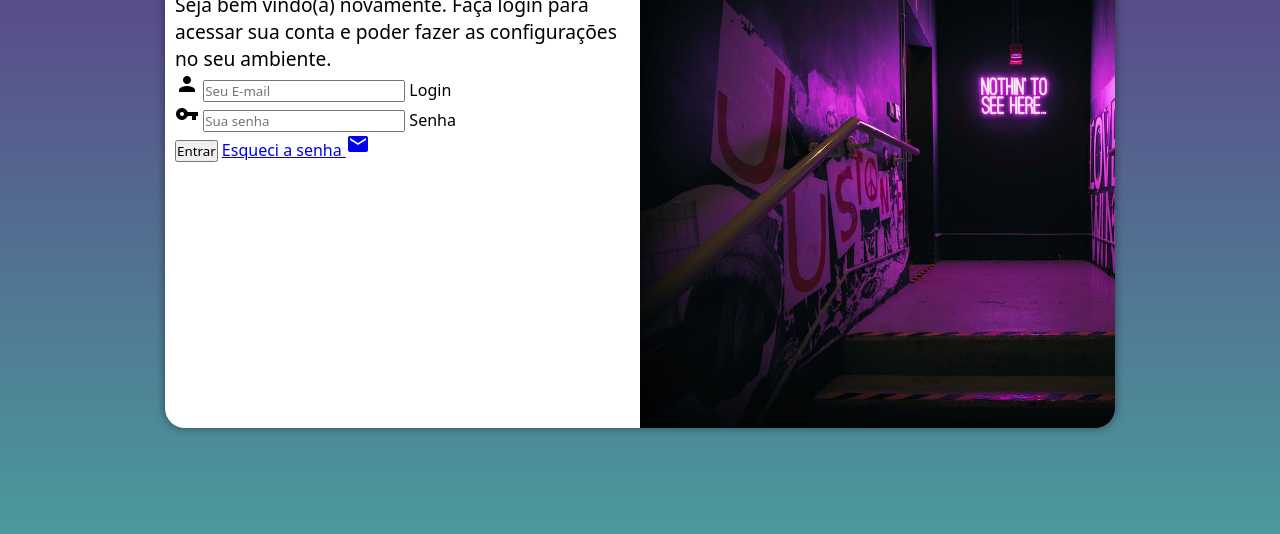
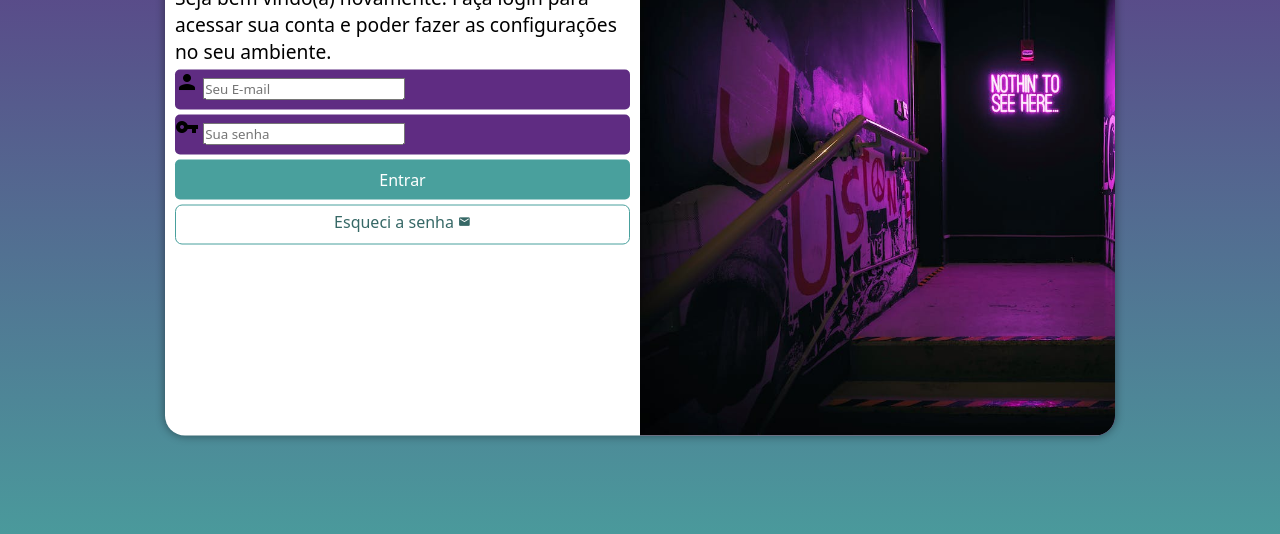
Before and after one commit to Bohzin/projeto-login, a plain HTML site: page index.html in a window 1280 px wide. Shown: the part 222-756 px from the top of the page. Drawn offline with Linux system fonts and the light colour scheme.

Commit message:
css do login

```diff
--- a/estilos/style.css
+++ b/estilos/style.css
@@ -34,7 +34,7 @@ section#login {
 
     background-color: white;
     width: 250px;
-    height: 500px;
+    height: 515px;
     border-radius: 20px;
     box-shadow: 0px 0px 10px rgba(0, 0, 0, 0.445);
 
@@ -63,3 +63,55 @@ div#formulario > h1 {
 div#formulario > p {
     font-size: 0.8em;
 }
+
+form > div.campo {
+    background-color: #5f2c82;
+    display: block;
+    width: 100%;
+    height: 40px;
+    border-radius: 5px;
+    margin: 5px 0px;
+}
+
+div.campo > label {
+    display: none;
+}
+
+form > input[type=submit] {
+    display: block;
+    font-size: 1em;
+    width: 100%;
+    height: 40px;
+    background-color: #49a09d;
+    color: white;
+    border: none;
+    border-radius: 5px;
+    cursor: pointer;
+}
+
+form > input[type=submit]:hover {
+    background-color: #366866;
+}
+
+form > a.botao {
+    display: block;
+    text-align: center;
+    font-size: 1em;
+    width: 100%;
+    height: 40px;
+    padding-top: 5px;
+    margin-top: 5px;
+    background-color: white;
+    color: #366866;
+    border: 1px solid #49a09d;
+    border-radius: 7px;
+    text-decoration: none;
+}
+
+form > a.botao:hover {
+    background-color: #6ccac7;
+}
+
+form > a.botao > span {
+    font-size: 0.8em;
+}
--- a/index.html
+++ b/index.html
@@ -29,7 +29,7 @@
                         <label for="isenha">Senha</label>
                     </div>
                     <input type="submit" value="Entrar">
-                    <a href="esqueci.hmtl">
+                    <a href="esqueci.hmtl" class="botao">
                         Esqueci a senha <span class="material-icons">mail</span>
                     </a>
                 </form>
```
